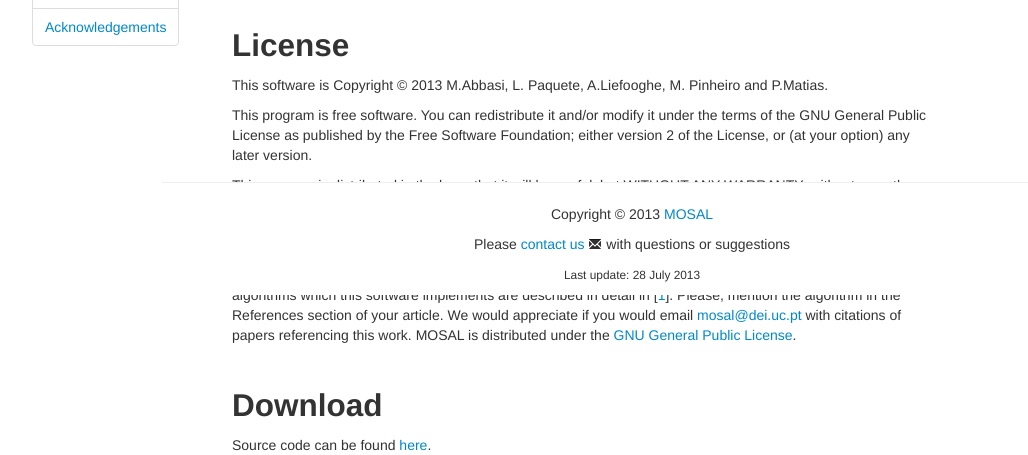
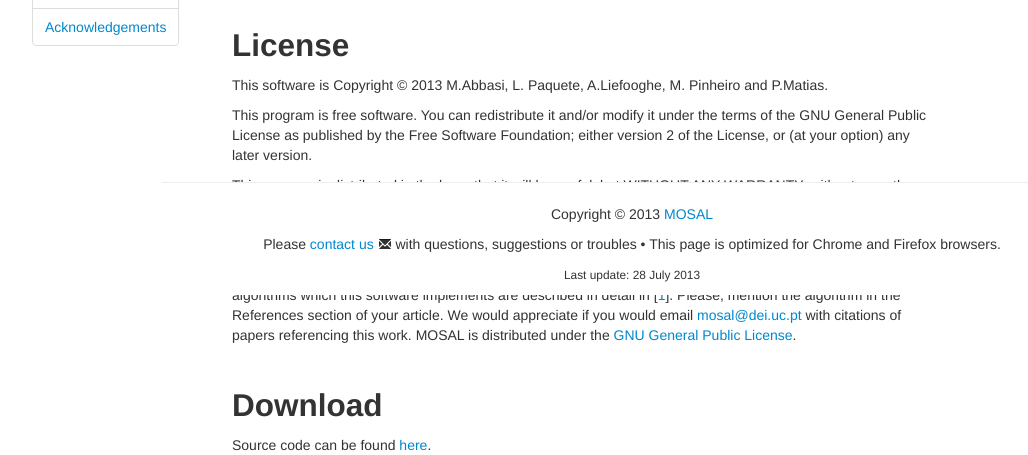
Before and after one commit to zydeon/mosal, a PHP site: page /index.php in a window 1280 px wide. Shown: the part 505-960 px from the top of the page, without its empty margins (8-1036 px from the left). Run offline with PHP 8.4, Linux system fonts and the light colour scheme.

Commit message:
this page has been optimized for...

```diff
--- a/Webpage/includes/footer.php
+++ b/Webpage/includes/footer.php
@@ -3,7 +3,7 @@
 		<div class="container">
 			<hr>
 			<p>Copyright &copy; <?php echo date("Y")?> <a href="http://mosal.dei.uc.pt">MOSAL</a></p>
-			<p>Please <a href="mailto:mosal@dei.uc.pt">contact us <i class="icon-envelope"></i></a> with questions or suggestions</p>
+			<p>Please <a href="mailto:mosal@dei.uc.pt">contact us <i class="icon-envelope"></i></a> with questions, suggestions or troubles &#8226; This page is optimized for Chrome and Firefox browsers.</p>
 			<p><small>Last update: 28 July 2013</small></p>
 		</div>
 	</center>
```
